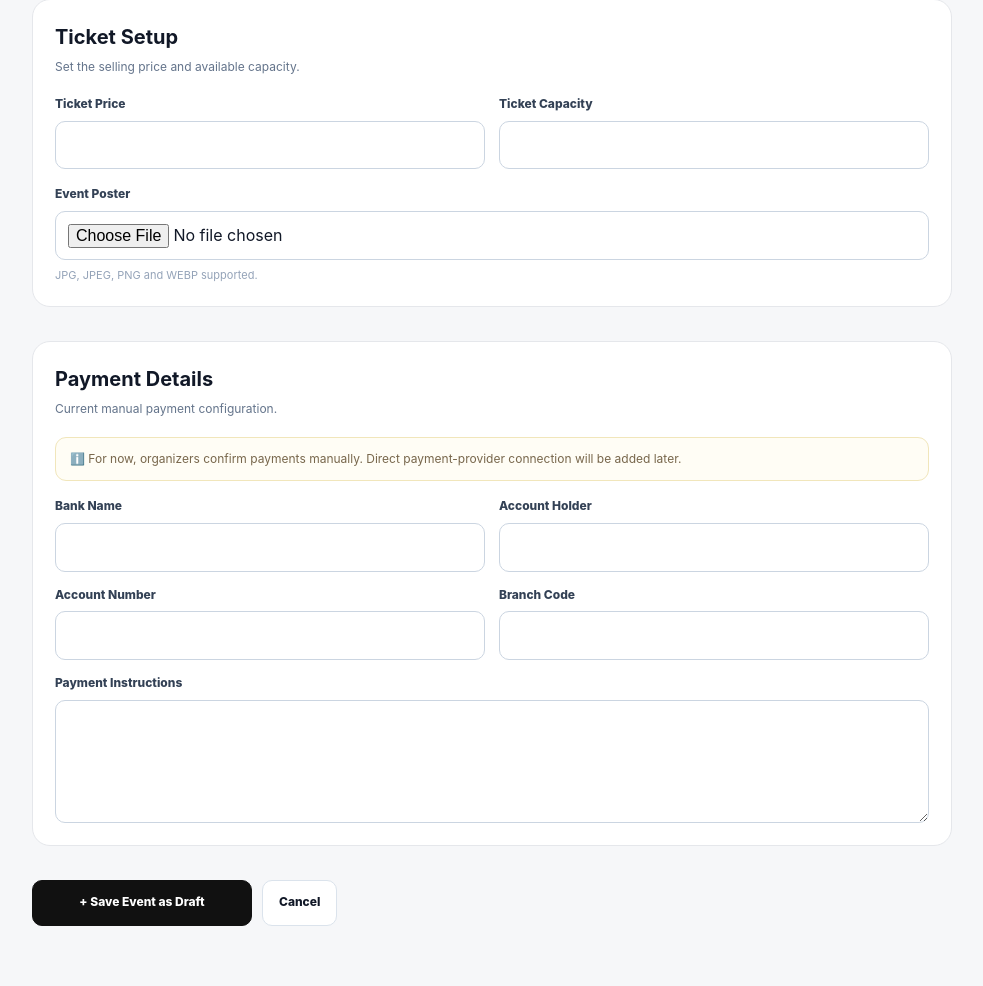
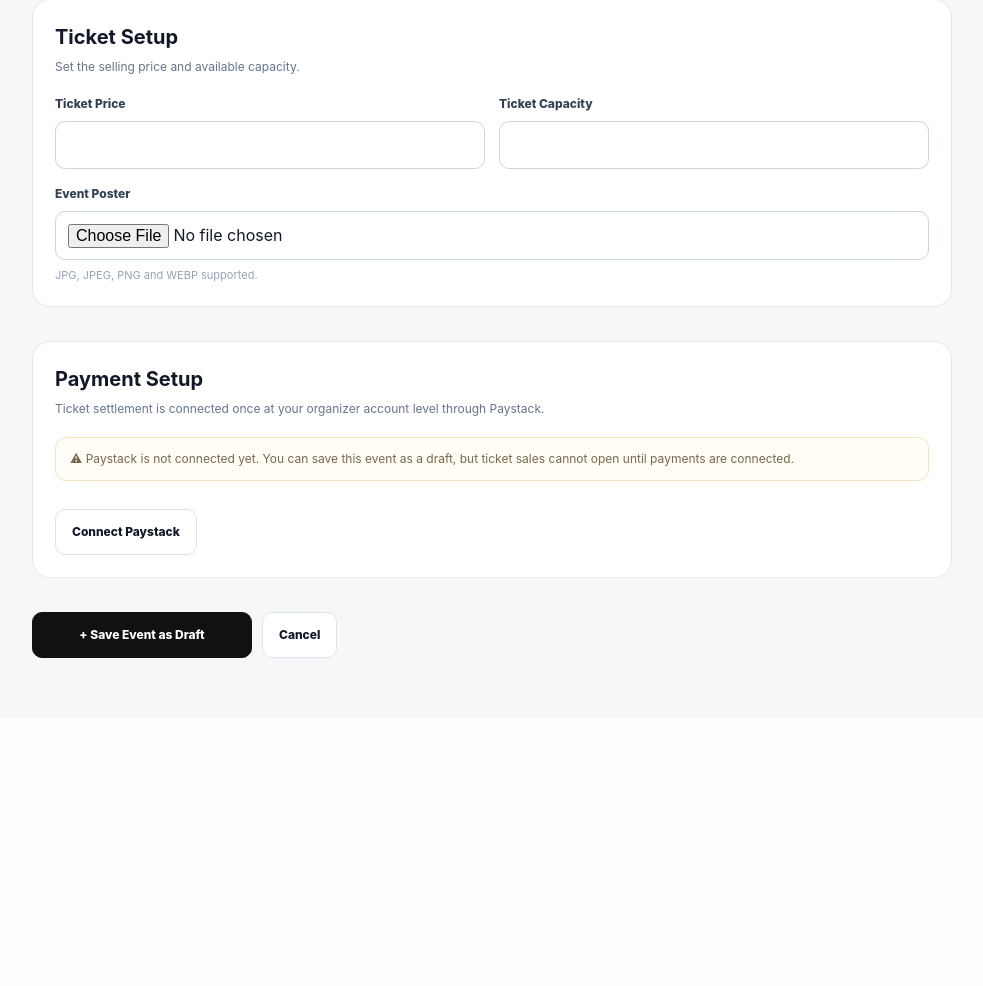
Before and after one commit to LasieHlongwane/tikete, a Flask app: template templates/admin/new_event.html in a window 1280 px wide. Shown: the part 873-1859 px from the top of the page, without its empty margins (148-1131 px from the left). After the commit the page ends 1531 px from the top, so only its background shows below. Run offline with Flask 3, Linux system fonts and the light colour scheme; the template is opened without the code that fills it, so the values that code supplies are empty; some libraries are stand-ins or nearby versions.

Commit message:
Revise payment setup section for clarity
Updated payment details section to reflect Paystack connection status and removed manual payment configuration notes.

```diff
--- a/templates/admin/new_event.html
+++ b/templates/admin/new_event.html
@@ -919,108 +919,43 @@
             <section class="card">
 
                 <h2>
-                    Payment Details
+                    Payment Setup
                 </h2>
 
                 <p class="card-copy">
-                    Current manual payment configuration.
+                    Ticket settlement is connected once at your
+                    organizer account level through Paystack.
                 </p>
 
 
-                <div class="payment-note">
-                    ℹ️ For now, organizers confirm payments
-                    manually. Direct payment-provider connection
-                    will be added later.
-                </div>
+                {% if organizer.is_payment_connected %}
 
-
-                <div class="grid">
-
-                    <div class="group">
-
-                        <label for="bank_name">
-                            Bank Name
-                        </label>
-
-                        <input
-                            id="bank_name"
-                            name="bank_name"
-                            type="text"
-                        >
-
+                    <div class="payment-note">
+                        ✓ Paystack Connected<br>
+                        Settlement account ••••
+                        {{ organizer.payment_account_last4 }}
                     </div>
 
+                {% else %}
 
-                    <div class="group">
-
-                        <label for="account_holder">
-                            Account Holder
-                        </label>
-
-                        <input
-                            id="account_holder"
-                            name="account_holder"
-                            type="text"
-                        >
-
+                    <div class="payment-note">
+                        ⚠ Paystack is not connected yet.
+                        You can save this event as a draft,
+                        but ticket sales cannot open until
+                        payments are connected.
                     </div>
 
-                </div>
+                    <a
+                        href="{{ url_for(
+                            'admin_payments'
+                        ) }}"
+                        class="button button-secondary"
+                        style="margin-top: 12px;"
+                    >
+                        Connect Paystack
+                    </a>
 
-
-                <div
-                    class="grid"
-                    style="margin-top: 14px;"
-                >
-
-                    <div class="group">
-
-                        <label for="account_number">
-                            Account Number
-                        </label>
-
-                        <input
-                            id="account_number"
-                            name="account_number"
-                            type="text"
-                        >
-
-                    </div>
-
-
-                    <div class="group">
-
-                        <label for="branch_code">
-                            Branch Code
-                        </label>
-
-                        <input
-                            id="branch_code"
-                            name="branch_code"
-                            type="text"
-                        >
-
-                    </div>
-
-                </div>
-
-
-                <div
-                    class="group"
-                    style="margin-top: 14px;"
-                >
-
-                    <label for="payment_instructions">
-                        Payment Instructions
-                    </label>
-
-                    <textarea
-                        id="payment_instructions"
-                        name="payment_instructions"
-                        rows="4"
-                    ></textarea>
-
-                </div>
+                {% endif %}
 
             </section>
 
```
